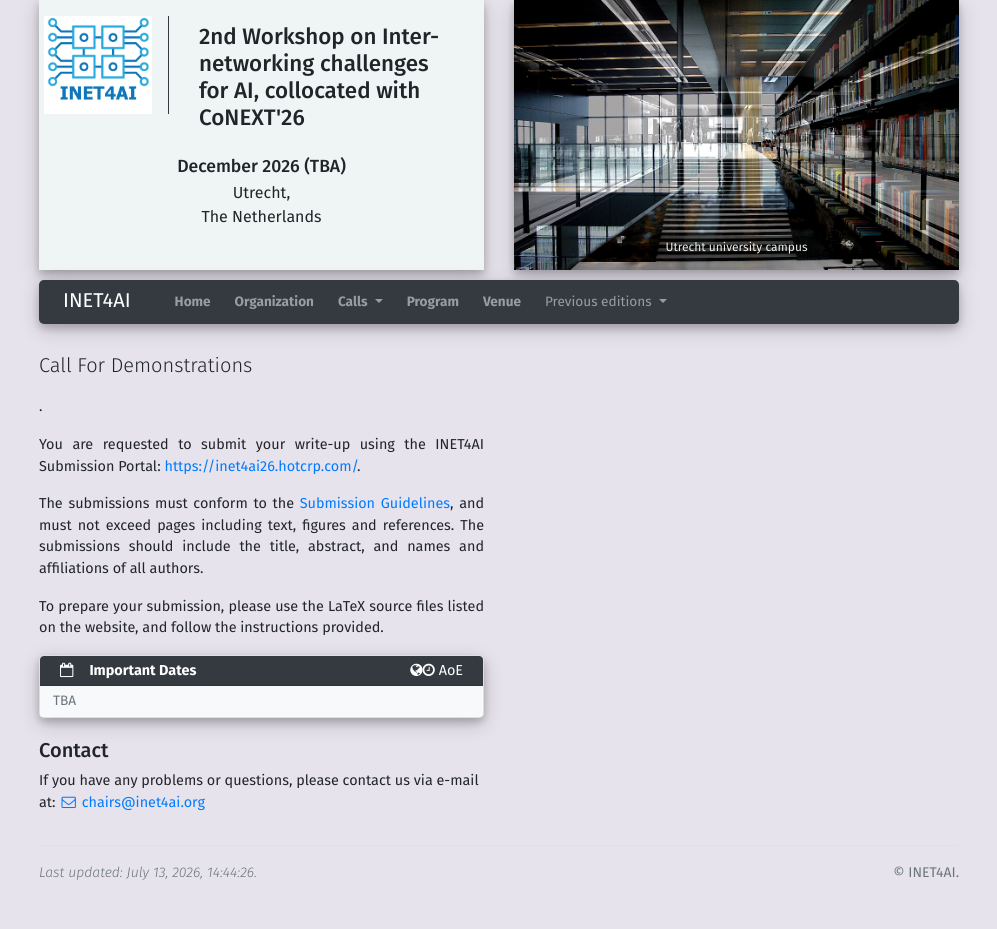
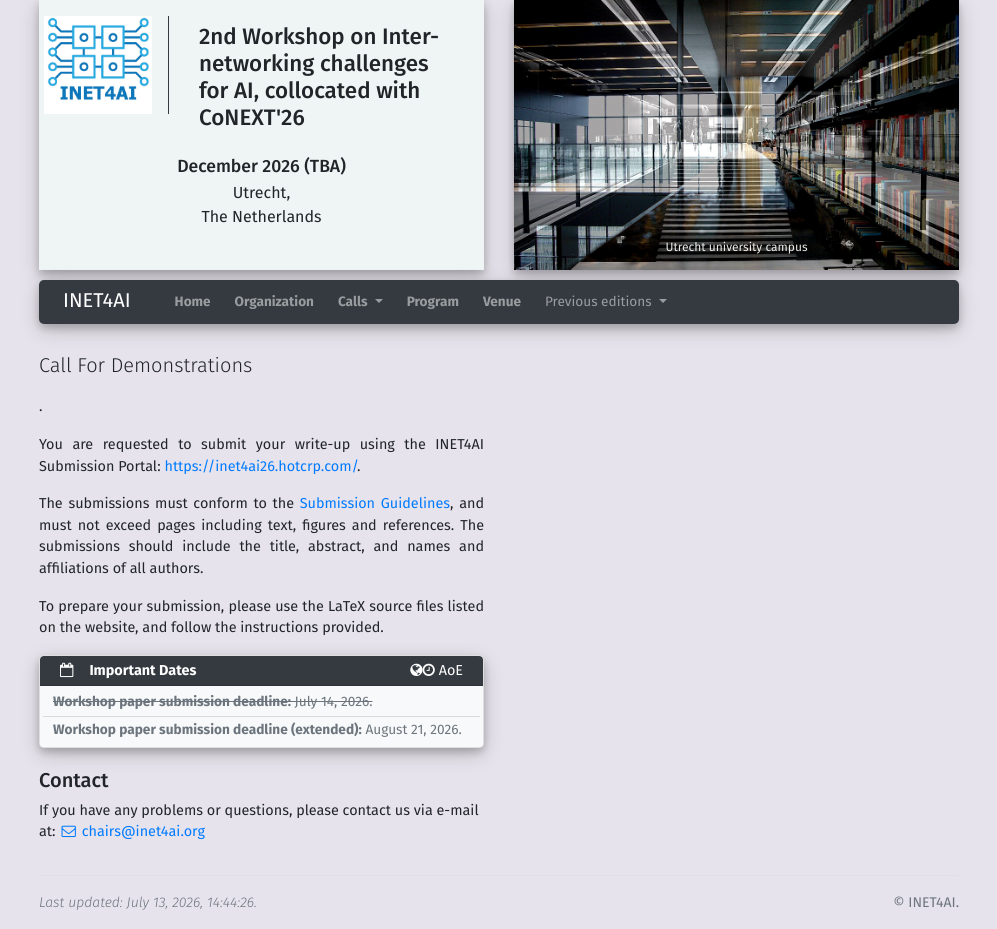
Before and after one commit to IRTF-net4AI/inet4ai, a Jekyll site: the page built from cfd.html, in a window 1280 px wide. Shown: the whole page, without its empty margins (141-1138 px from the left). Built offline with Jekyll 4.4.1, drawn with Linux system fonts in a browser that asks for light colours; before the commit the page ends 900 px from its top, so only the background shows below that.

Commit message:
Add workshop paper submission deadlines to conference.yml

```diff
--- a/_data/conference.yml
+++ b/_data/conference.yml
@@ -100,6 +100,14 @@ deadlines:
 #     text: Submission deadline
 #     pass_due: True
 #     strike_through: False
+  - date: 2026-07-14
+    text: Workshop paper submission deadline
+    pass_due: False
+    strike_through: True
+  - date: 2026-08-21
+    text: Workshop paper submission deadline (extended)
+    pass_due: False
+    strike_through: False
 
 previous_iterations:
  - name: 1st INET4AI Workshop
```
